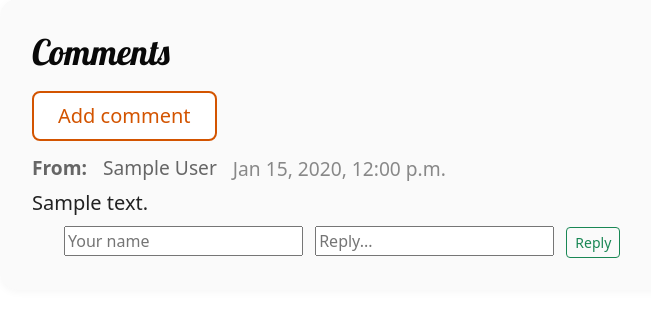
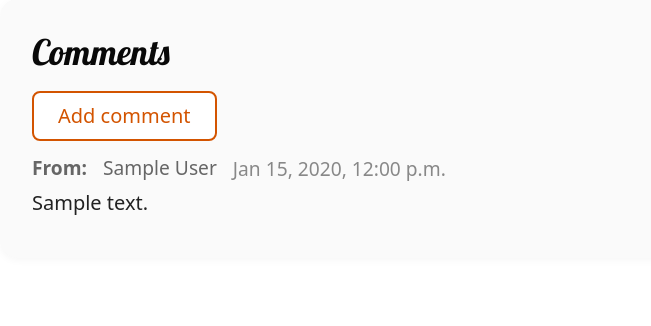
Before and after one commit to AndraPetcuEndava/my-first-blog, a Django app: page /post/1/ in a window 1280 px wide. Shown: the part 252-578 px from the top of the page, without its empty margins (82-733 px from the left). Run offline with Django 5.2, Linux system fonts and the light colour scheme; tables that the repository leaves empty hold one stand-in row (values such as "Sample post").

Commit message:
Latest changes before review

```diff
--- a/blog/templates/blog/comments_list.html
+++ b/blog/templates/blog/comments_list.html
@@ -18,11 +18,12 @@
 <!-- ---------- MAIN COMMENTS LOOP ---------- -->
 {% for comment in post.comments.all %}
 {% if not comment.parent %}
-{% if user.is_authenticated %}
+{% if user.is_authenticated or comment.approved_comment %}
 <div class="comment">
     <div class="comment-meta" style="display:flex;align-items:center;gap:16px;">
         <strong>From:</strong> {{ comment.author }}
         <span class="comment-date">{{ comment.created_date|date:"M d, Y, g:i a" }}</span>
+        {% if user.is_authenticated %}
         {% if not comment.approved_comment %}
         <button type="button" class="btn btn-sm btn-outline-success js-comment-action" data-method="POST"
             data-url="{% url 'comment_approve' pk=comment.pk %}" title="Approve">
@@ -41,111 +42,13 @@
                 <path
                     d="M5.5 5.5A.5.5 0 0 1 6 6v6a.5.5 0 0 1-1 0V6a.5.5 0 0 1 .5-.5zm2.5.5a.5.5 0 0 0-1 0v6a.5.5 0 0 0 1 0V6zm3 .5a.5.5 0 0 1 .5-.5.5.5 0 0 1 .5.5v6a.5.5 0 0 1-1 0V6z" />
                 <path fill-rule="evenodd"
-                    d="M14.5 3a1 1 0 0 1-1-1V1a1 1 0 0 0-1-1h-7a1 1 0 0 0-1 1v1a1 1 0 0 1-1 1H1v1h14V3h-1.5zm-1-1V1h-7v1h7zM2.5 4v9a2 2 0 0 0 2 2h7a2 2 0 0 0 2-2V4h-11zm11 9a1 1 0 0 1-1 1h-7a1 1 0 0 1-1-1V4h9v9z" />
+                    d="M14.5 3a1 1 0 0 1-1-1V1a1 1 0 0 0-1-1h-7a1 1 0 0 0-1-1v1a1 1 0 0 1-1 1H1v1h14V3h-1.5zm-1-1V1h-7v1h7zM2.5 4v9a2 2 0 0 0 2 2h7a2 2 0 0 0 2-2V4h-11zm11 9a1 1 0 0 1-1 1h-7a1 1 0 0 1-1-1V4h9v9z" />
             </svg>
         </button>
         {% endif %}
+        {% endif %}
     </div>
     <div class="comment-text">{{ comment.text }}</div>
-
-    <!-- REPLIES SECTION -->
-    {% with replies=comment.replies.all|dictsort:"created_date" %}
-    {% if replies %}
-    <div class="comment-replies" style="margin-left:32px;">
-        {% for reply in replies|slice:":2" %}
-        <div class="reply">
-            <div class="reply-meta" style="display:flex;align-items:center;gap:12px;">
-                <strong>Reply from:</strong> {{ reply.author }}
-                <span class="reply-date">{{ reply.created_date|date:"M d, Y, g:i a" }}</span>
-            </div>
-            <div class="reply-text">{{ reply.text }}</div>
-        </div>
-        {% endfor %}
-
-        <!-- Show "More replies" toggle if >2 replies -->
-        {% if replies|length > 2 %}
-        <button type="button" class="btn btn-sm btn-outline-primary show-more-replies"
-            onclick="this.nextElementSibling.style.display='block';this.style.display='none';">More replies</button>
-        <div class="more-replies" style="display:none;">
-            {% for reply in replies|slice:"2:" %}
-            <div class="reply">
-                <div class="reply-meta" style="display:flex;align-items:center;gap:12px;">
-                    <strong>Reply from:</strong> {{ reply.author }}
-                    <span class="reply-date">{{ reply.created_date|date:"M d, Y, g:i a" }}</span>
-                </div>
-                <div class="reply-text">{{ reply.text }}</div>
-            </div>
-            {% endfor %}
-        </div>
-        {% endif %}
-    </div>
-    {% endif %}
-    {% endwith %}
-
-    <!-- REPLY FORM (only for posted/approved comments) -->
-    {% if comment.approved_comment %}
-    <form method="POST" action="{% url 'add_reply_to_comment' pk=comment.pk %}" class="reply-form"
-        style="margin-left:32px; margin-top:8px;">
-        {% csrf_token %}
-        <input type="text" name="author" placeholder="Your name" required style="margin-right:8px;">
-        <input type="text" name="text" placeholder="Reply..." required style="margin-right:8px;">
-        <button type="submit" class="btn btn-sm btn-outline-success">Reply</button>
-    </form>
-    {% endif %}
-</div>
-{% if not forloop.last %}
-<hr class="comment-separator">
-{% endif %}
-{% elif comment.approved_comment %}
-<div class="comment">
-    <div class="comment-meta" style="display:flex;align-items:center;gap:16px;">
-        <strong>From:</strong> {{ comment.author }}
-        <span class="comment-date">{{ comment.created_date|date:"M d, Y, g:i a" }}</span>
-    </div>
-    <div class="comment-text">{{ comment.text }}</div>
-
-    <!-- REPLIES SECTION -->
-    {% with replies=comment.replies.all|dictsort:"created_date" %}
-    {% if replies %}
-    <div class="comment-replies" style="margin-left:32px;">
-        {% for reply in replies|slice:":2" %}
-        <div class="reply">
-            <div class="reply-meta" style="display:flex;align-items:center;gap:12px;">
-                <strong>Reply from:</strong> {{ reply.author }}
-                <span class="reply-date">{{ reply.created_date|date:"M d, Y, g:i a" }}</span>
-            </div>
-            <div class="reply-text">{{ reply.text }}</div>
-        </div>
-        {% endfor %}
-
-        <!-- Show "More replies" toggle if >2 replies -->
-        {% if replies|length > 2 %}
-        <button type="button" class="btn btn-sm btn-outline-primary show-more-replies"
-            onclick="this.nextElementSibling.style.display='block';this.style.display='none';">More replies</button>
-        <div class="more-replies" style="display:none;">
-            {% for reply in replies|slice:"2:" %}
-            <div class="reply">
-                <div class="reply-meta" style="display:flex;align-items:center;gap:12px;">
-                    <strong>Reply from:</strong> {{ reply.author }}
-                    <span class="reply-date">{{ reply.created_date|date:"M d, Y, g:i a" }}</span>
-                </div>
-                <div class="reply-text">{{ reply.text }}</div>
-            </div>
-            {% endfor %}
-        </div>
-        {% endif %}
-    </div>
-    {% endif %}
-    {% endwith %}
-
-    <!-- REPLY FORM (only for posted/approved comments) -->
-    <form method="POST" action="{% url 'add_reply_to_comment' pk=comment.pk %}" class="reply-form"
-        style="margin-left:32px; margin-top:8px;">
-        {% csrf_token %}
-        <input type="text" name="author" placeholder="Your name" required style="margin-right:8px;">
-        <input type="text" name="text" placeholder="Reply..." required style="margin-right:8px;">
-        <button type="submit" class="btn btn-sm btn-outline-success">Reply</button>
-    </form>
 </div>
 {% if not forloop.last %}
 <hr class="comment-separator">
--- a/blog/templates/blog/post_detail.html
+++ b/blog/templates/blog/post_detail.html
@@ -36,6 +36,14 @@
         </form>
         {% endif %}
     </div>
+    {% if not user.is_authenticated %}
+    <script>
+        // If URL contains anchor, remove it for unauthenticated users
+        if (window.location.hash === '#comments-part') {
+            history.replaceState(null, '', window.location.pathname);
+        }
+    </script>
+    {% endif %}
 </div>
 
 <hr>
@@ -79,7 +87,8 @@
     document.addEventListener('DOMContentLoaded', () => {
         const listEl = document.getElementById('comments-list');
         const sectionEl = document.getElementById('comments-part');
-
+        // Inject authentication status from Django
+        const isAuthenticated = "{{ user.is_authenticated|yesno:'true,false' }}" === "true";
         // Keep viewport anchored on comments after each update
         function stayInComments() {
             if (sectionEl) sectionEl.scrollIntoView({ behavior: 'smooth', block: 'start' });
@@ -102,7 +111,7 @@
                         const modal = window.bootstrap.Modal.getInstance(modalEl);
                         if (modal) modal.hide();
                     }
-                    stayInComments();
+                    if (isAuthenticated) stayInComments();
                 }
             });
         });
@@ -119,7 +128,7 @@
             });
             if (res.ok) {
                 listEl.innerHTML = await res.text();
-                stayInComments();
+                if (isAuthenticated) stayInComments();
             }
         });
 
@@ -144,7 +153,7 @@
             const res = await fetch(url, { method, headers, body });
             if (res.ok) {
                 listEl.innerHTML = await res.text();
-                stayInComments();
+                if (isAuthenticated) stayInComments();
             }
         });
 
--- a/blog/views.py
+++ b/blog/views.py
@@ -99,8 +99,12 @@ def add_comment_to_post(request, pk):
                     {"post": post, "user": request.user},
                 )
 
-            # Redirect to post detail with anchor
-            url = reverse('post_detail', kwargs={'pk': post.pk}) + '#comments-part'
+            # Redirect to post detail (no anchor for unauthenticated users)
+            url = reverse("post_detail", kwargs={"pk": post.pk})
+            if request.user.is_authenticated:
+                # Only add anchor if the request is AJAX (moderation convenience)
+                if request.headers.get("x-requested-with") == "XMLHttpRequest":
+                    url += "#comments-part"
             return HttpResponseRedirect(url)
 
         # validation failed – fallback full page (non-AJAX)
```
